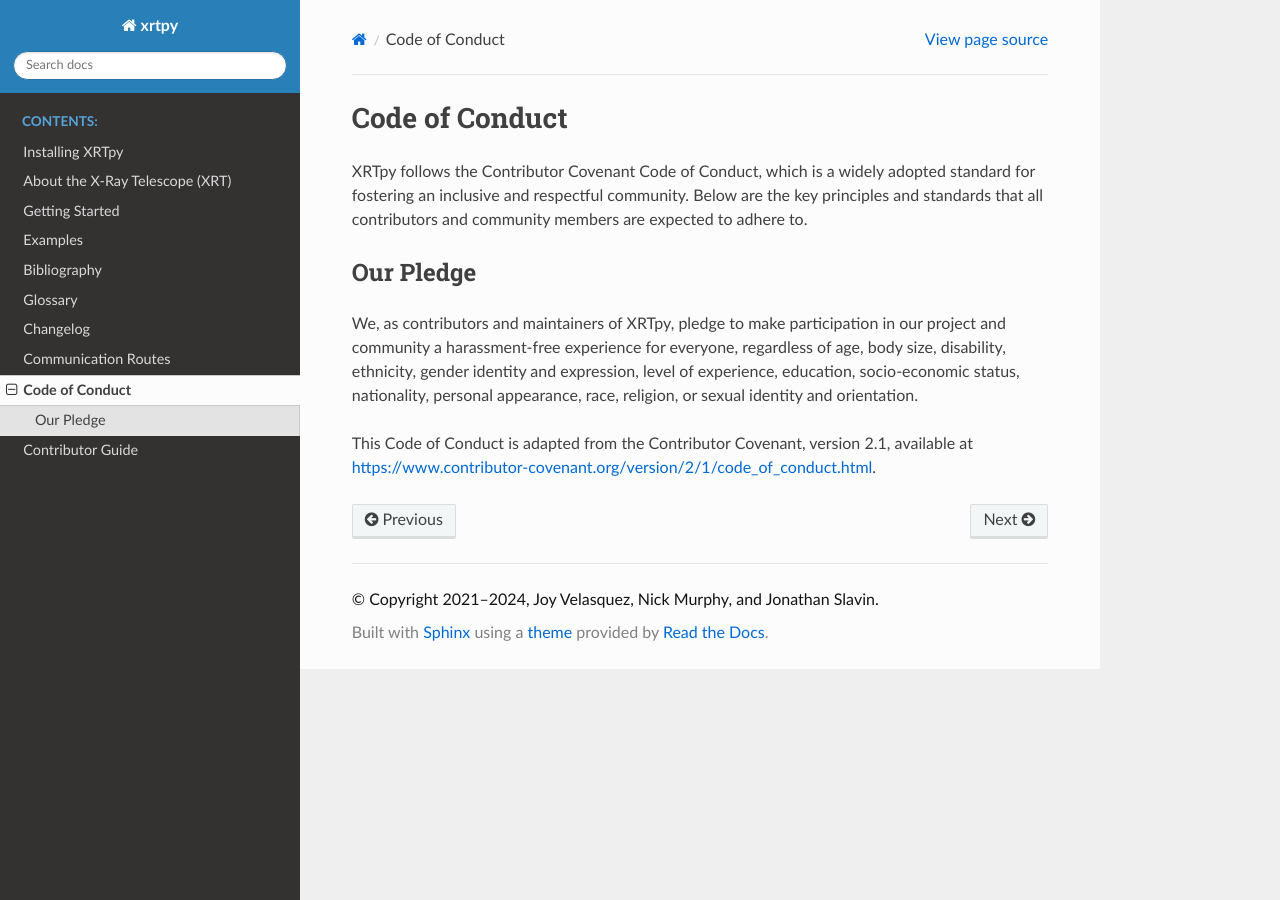
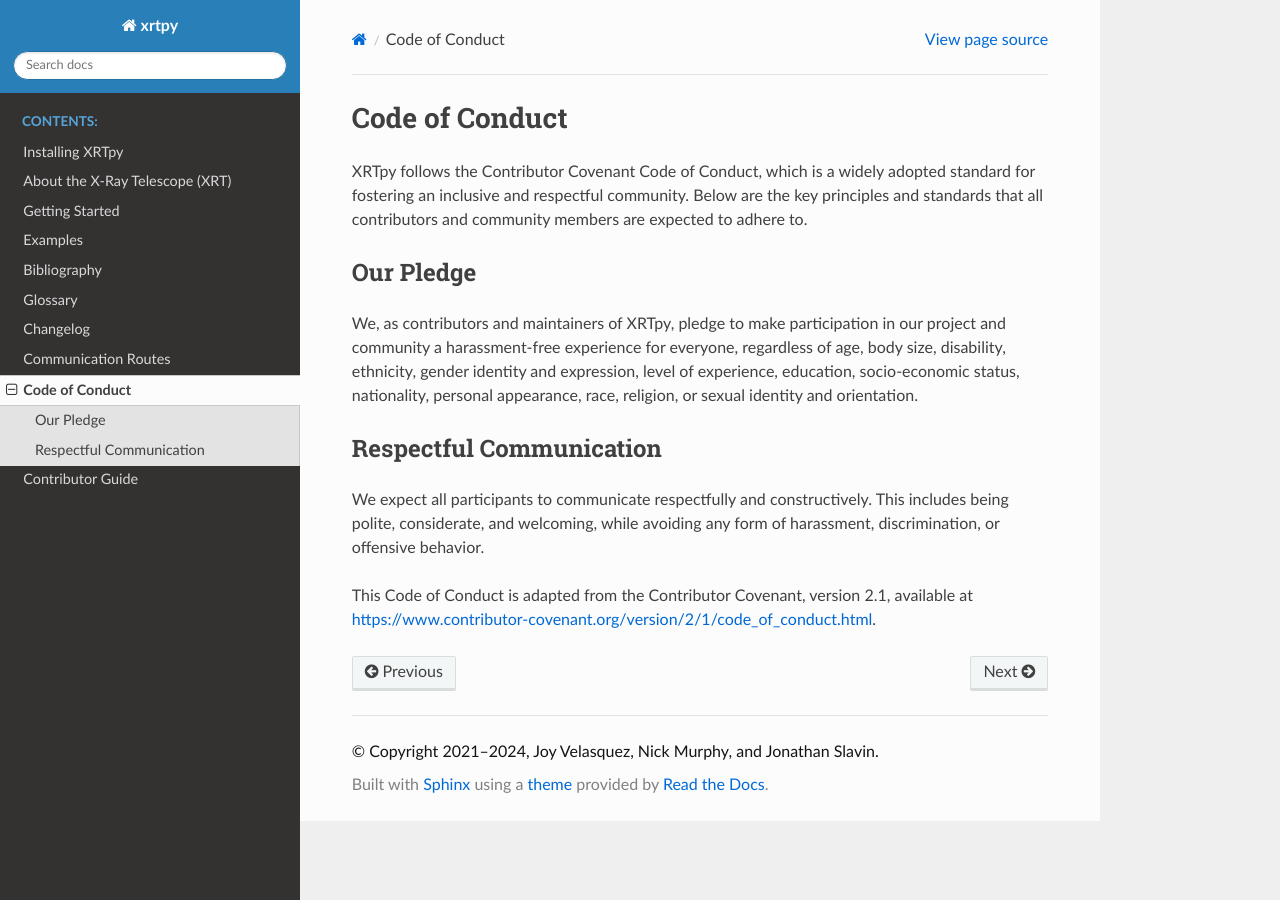
Before and after one commit to HinodeXRT/xrtpy, a Sphinx documentation site: the page built from docs/CODE_OF_CONDUCT.rst, in a window 1280 px wide. Built offline with Sphinx 7.4.7 and the Read the Docs theme 2.0.0, drawn with Linux system fonts in a browser that asks for light colours; pages that are not in the unit, such as notebooks, are missing from menus.

Commit message:
Adding Respectful Communication

```diff
--- a/docs/CODE_OF_CONDUCT.rst
+++ b/docs/CODE_OF_CONDUCT.rst
@@ -17,4 +17,9 @@ experience for everyone, regardless of age, body size, disability, ethnicity, ge
 experience, education, socio-economic status, nationality, personal appearance, race, religion, or sexual identity and
 orientation.
 
+Respectful Communication
+=========================
+We expect all participants to communicate respectfully and constructively. This includes being polite, considerate, and welcoming,
+while avoiding any form of harassment, discrimination, or offensive behavior.
+
 This Code of Conduct is adapted from the Contributor Covenant, version 2.1, available at https://www.contributor-covenant.org/version/2/1/code_of_conduct.html.
```
